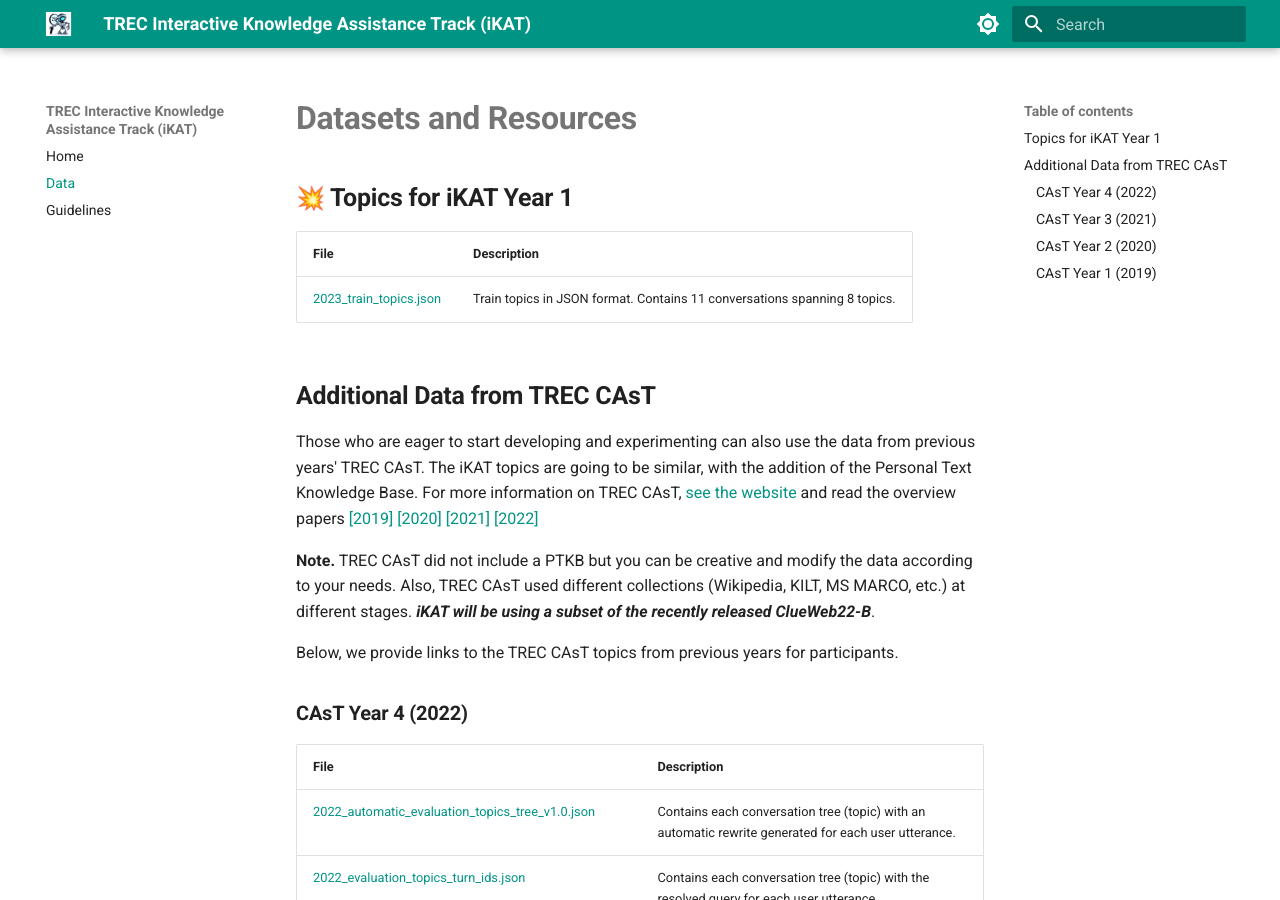
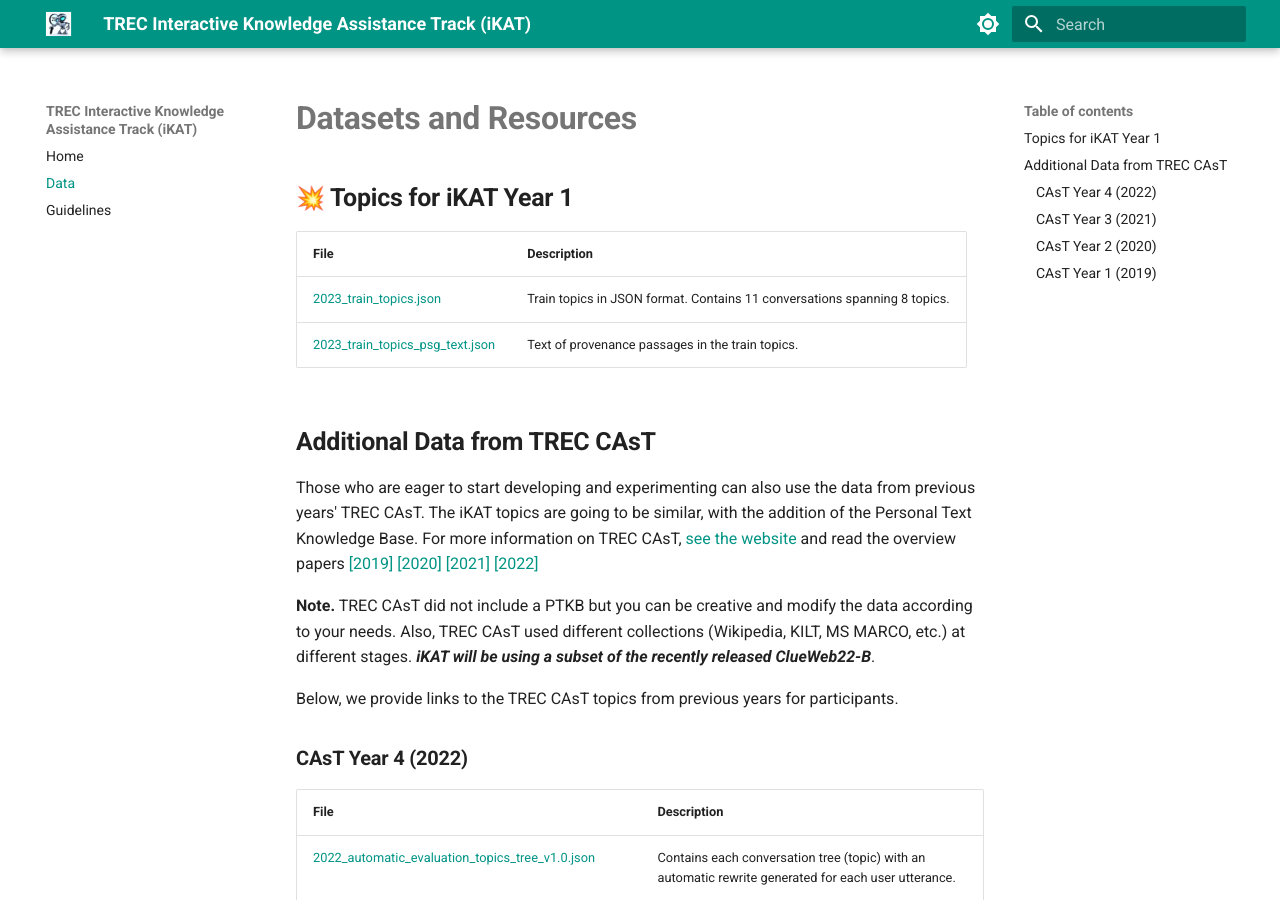
Before and after one commit to shubham526/trec-ikat-website, an MkDocs documentation site: the page built from docs/data.md, in a window 1280 px wide and 900 px high. Built offline with MkDocs 1.6.1 and Material for MkDocs 9.7.7, drawn with Linux system fonts in a browser that asks for light colours; emoji names are drawn with the system emoji font.

Commit message:
Fixed train topics file. Added link to passage text file.

```diff
--- a/docs/data.md
+++ b/docs/data.md
@@ -4,7 +4,8 @@
 
 |    File      |      Description      |
 |:------------|:---------------------|
-| 	[2023_train_topics.json](https://drive.google.com/file/d/1jXyiUkxAMWCVSXBv9qed5dgdx5vJe0r1/view?usp=sharing)       |       Train topics in JSON format. Contains 11 conversations spanning 8 topics.             |
+| 	[2023_train_topics.json](https://drive.google.com/file/d/1_mWmmxlkdwBlUd2Xuj8iDHm5K33nhOz7/view?usp=sharing)       |       Train topics in JSON format. Contains 11 conversations spanning 8 topics.             |
+| 	[2023_train_topics_psg_text.json](https://drive.google.com/file/d/1_XqtdjyZmaLUuORx_qKjyvjJqRzyiC5h/view?usp=sharing)       |       Text of provenance passages in the train topics.             |
 
 
 
```
